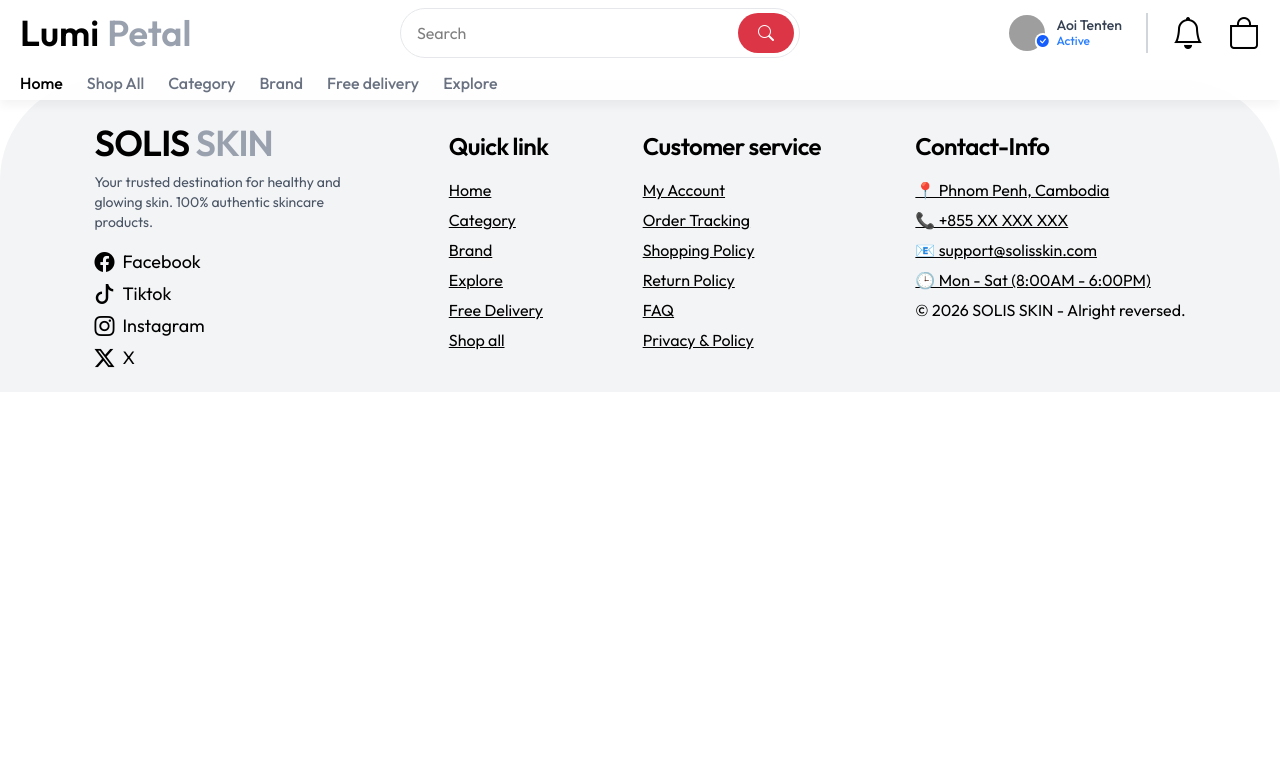
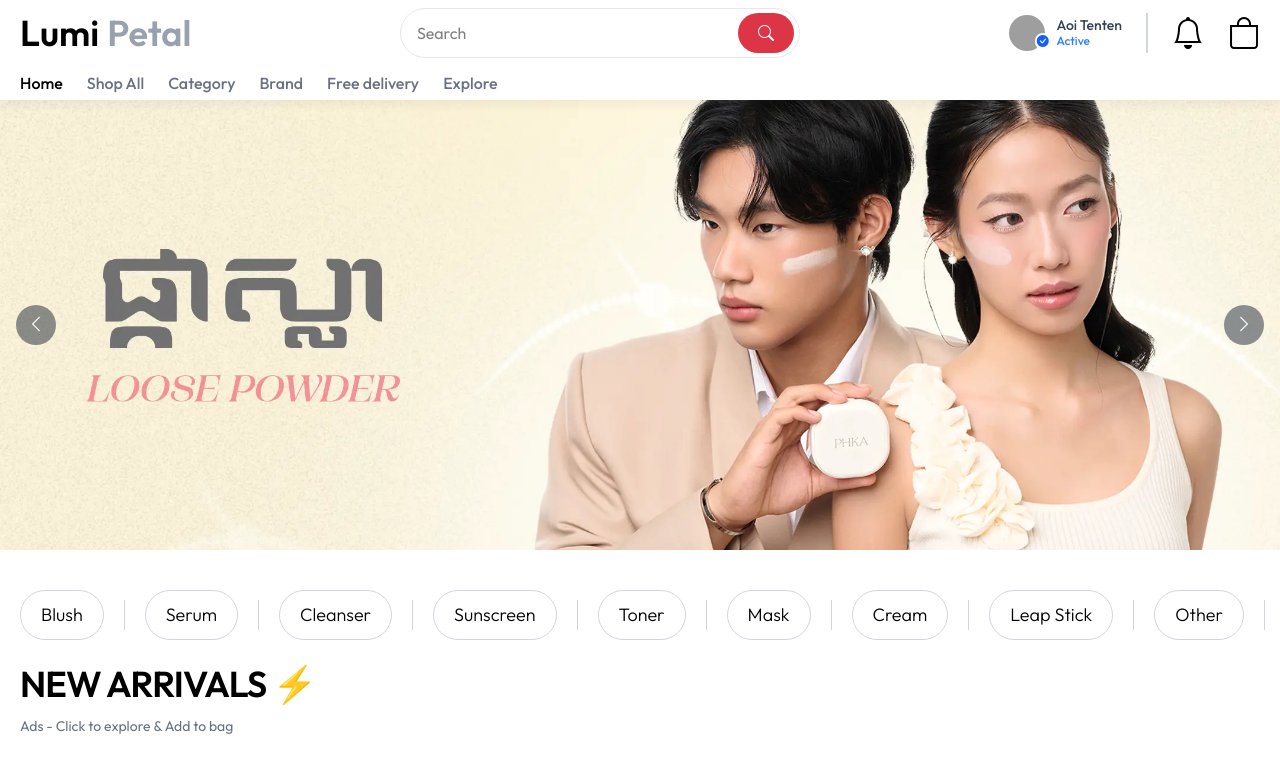
Before and after one commit to MPDev-work/lumi-petal, a React (Vite) app: page / in a window 1280 px wide. Shown: the top 766 px of the page. Built offline with nearby package versions, Linux system fonts and the light colour scheme; grey boxes are pictures that could not be loaded; a web font is replaced by a local one.

Commit message:
first commit

```diff
--- a/src/App.jsx
+++ b/src/App.jsx
@@ -21,9 +21,11 @@ function App() {
       <Navbar />
       {/* <Ads /> */}
       <Routes>
-        <Route path="/index" element={<IndexPage />} />
-        <Route path="/category" element={<Categroy />}></Route>
-        <Route path="/brand" element={<Brand />}></Route>
+        {/* Changed path from "/index" to "/" to make it the landing page */}
+        <Route path="/" element={<IndexPage />} />
+
+        <Route path="/category" element={<Categroy />} />
+        <Route path="/brand" element={<Brand />} />
         <Route path="/explore" element={<Explore />} />
         <Route path="/freeDelivery" element={<FreeDelivery />} />
         <Route path="/bag" element={<Bag />} />
--- a/src/components/FooterBar.jsx
+++ b/src/components/FooterBar.jsx
@@ -61,7 +61,7 @@ function FooterBar() {
           <h1 className="text-2xl font-semibold tracking-tight">Quick link</h1>
           <ul className="list-none flex flex-col justify-start items-start gap-1.5">
             <li>
-              <Link className="underline" to="/index">
+              <Link className="underline" to="/">
                 Home
               </Link>
             </li>
```
